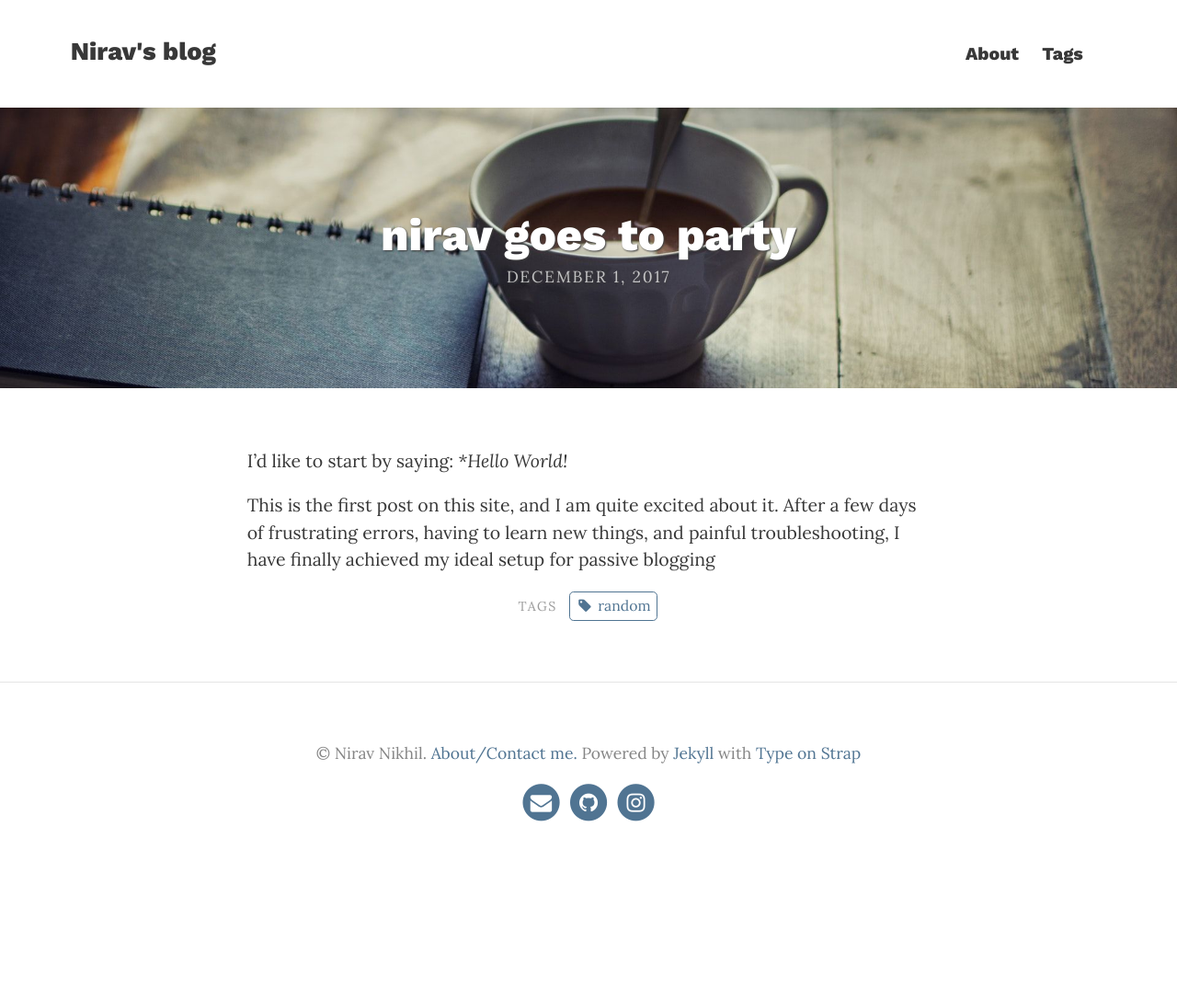
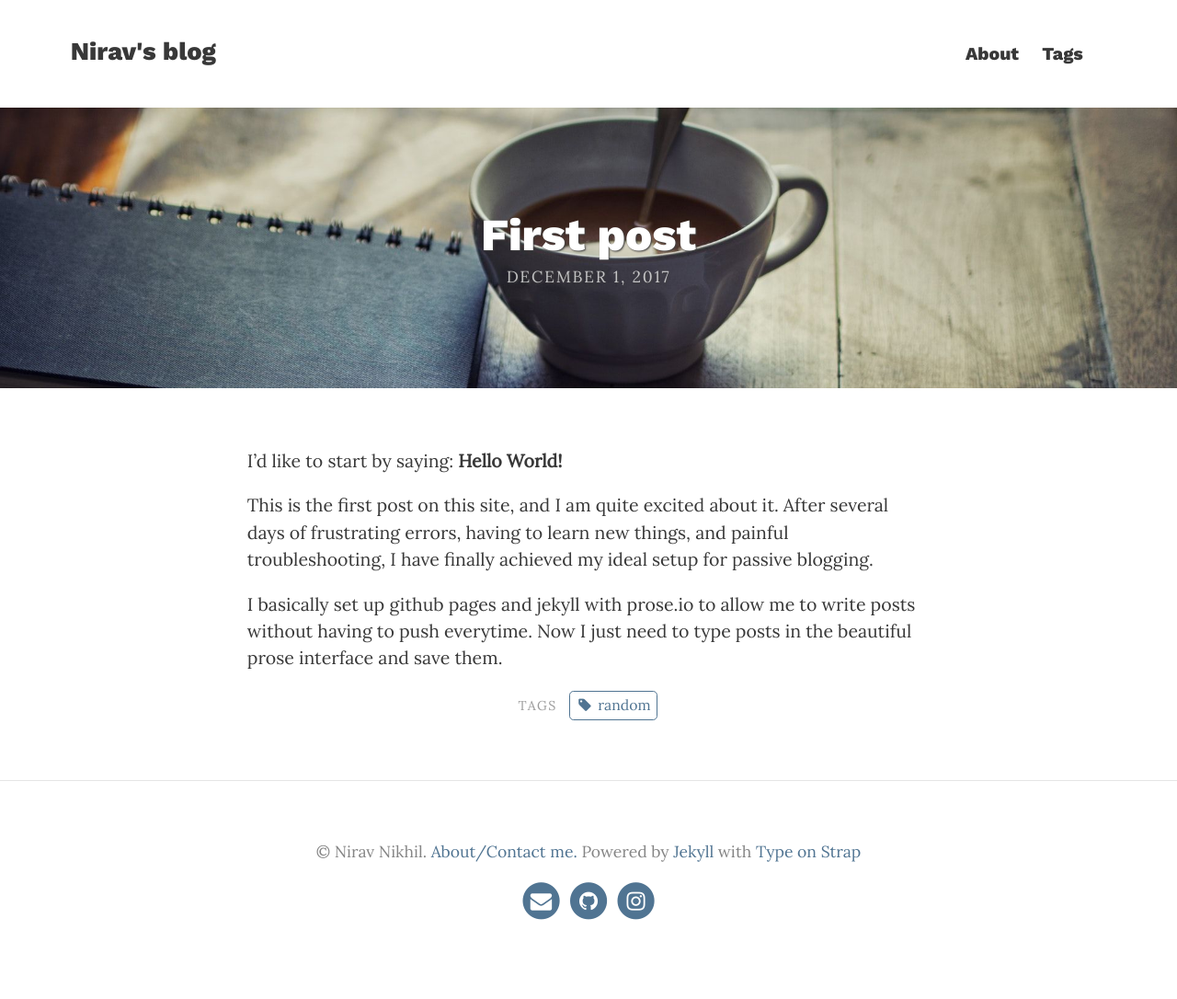
Before and after one commit to niravcodes/niravcodes.github.io, a Jekyll site: the page built from _posts/2017-12-01-first-post.md, in a window 1280 px wide. Shown: the whole page at 92% size. Built offline with Jekyll 4.4.1, drawn with Linux system fonts in a browser that asks for light colours; before the commit the page ends 978 px from its top, so only the background shows below that.

Commit message:
Update 2017-12-01-first-post.md

```diff
--- a/_posts/2017-12-01-first-post.md
+++ b/_posts/2017-12-01-first-post.md
@@ -1,12 +1,14 @@
 ---
 layout: post
 published: true
-title: nirav goes to party
+title: First post
 tags:
   - random
 feature-img: assets/img/pexels/book-coffee.jpeg
 thumbnail: assets/img/pexels/book-coffee.jpeg
 ---
-I'd like to start by saying: **Hello World!*
+I'd like to start by saying: **Hello World!**
 
-This is the first post on this site, and I am quite excited about it. After a few days of frustrating errors, having to learn new things, and painful troubleshooting, I have finally achieved my ideal setup for passive blogging
+This is the first post on this site, and I am quite excited about it. After several days of frustrating errors, having to learn new things, and painful troubleshooting, I have finally achieved my ideal setup for passive blogging.
+
+I basically set up github pages and jekyll with prose.io to allow me to write posts without having to push everytime. Now I just need to type posts in the beautiful prose interface and save them.
```
